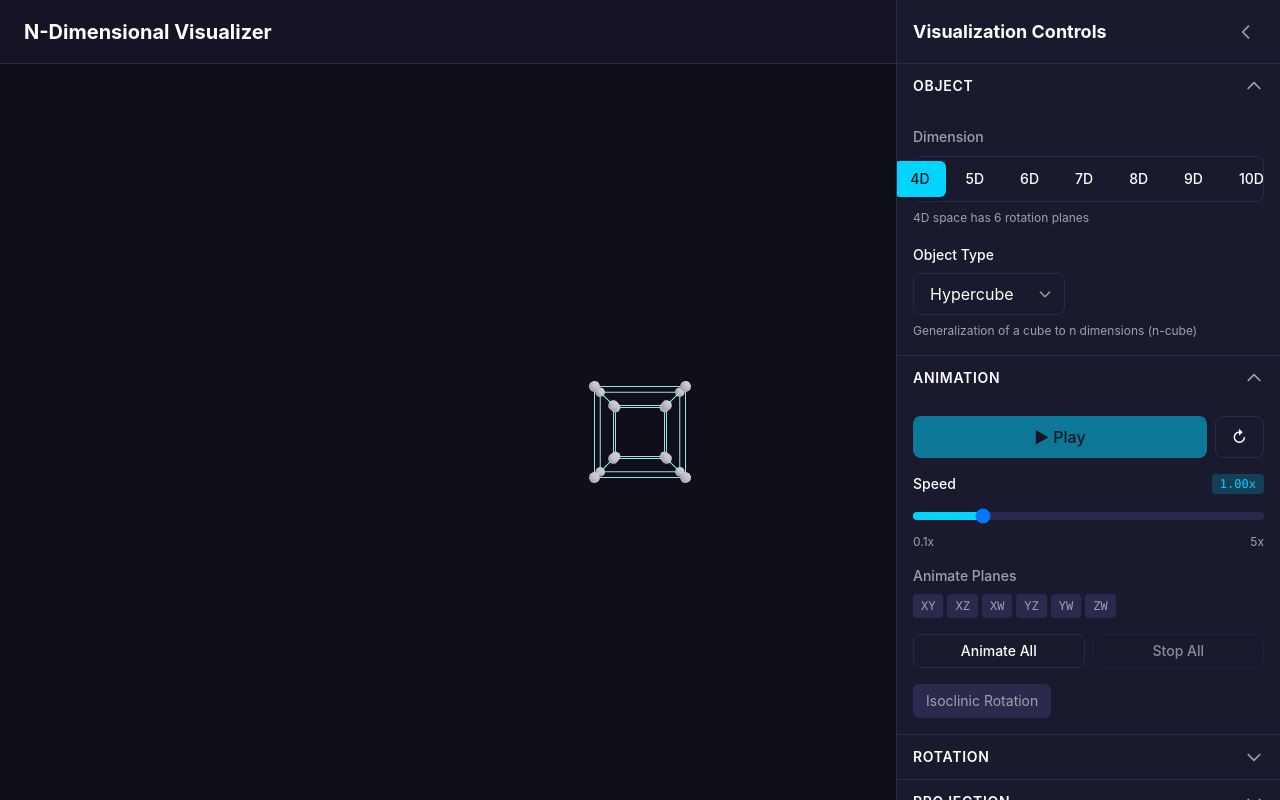
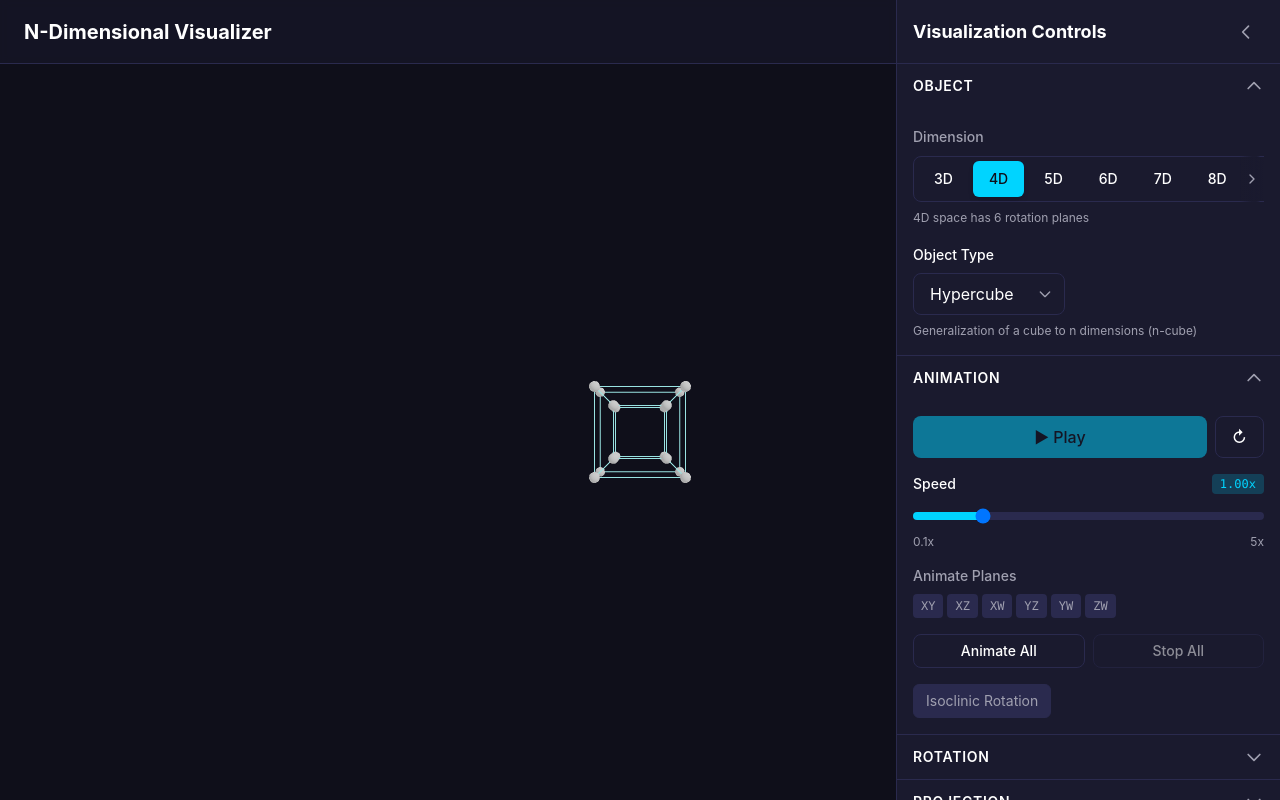
Before and after one commit to michael-h-patrianna/mdimension, a React (Vite) app: page / in a window 1280 px wide. Built offline with nearby package versions, Linux system fonts and the light colour scheme.

Commit message:
feat(ui): Make DimensionSelector horizontally scrollable with gradient arrow controls

```diff
--- a/src/components/controls/DimensionSelector.tsx
+++ b/src/components/controls/DimensionSelector.tsx
@@ -3,7 +3,7 @@
  * Allows users to select the number of dimensions (3D, 4D, 5D, 6D)
  */
 
-import React from 'react';
+import React, { useRef, useState, useEffect } from 'react';
 import { ToggleGroup } from '@/components/ui/ToggleGroup';
 import { Tooltip } from '@/components/ui/Tooltip';
 import { useGeometryStore, MIN_DIMENSION, MAX_DIMENSION } from '@/stores/geometryStore';
@@ -25,11 +25,77 @@ function getDimensionOptions() {
   return options;
 }
 
+const ChevronLeft = () => (
+  <svg
+    xmlns="http://www.w3.org/2000/svg"
+    width="16"
+    height="16"
+    viewBox="0 0 24 24"
+    fill="none"
+    stroke="currentColor"
+    strokeWidth="2"
+    strokeLinecap="round"
+    strokeLinejoin="round"
+  >
+    <path d="M15 18l-6-6 6-6" />
+  </svg>
+);
+
+const ChevronRight = () => (
+  <svg
+    xmlns="http://www.w3.org/2000/svg"
+    width="16"
+    height="16"
+    viewBox="0 0 24 24"
+    fill="none"
+    stroke="currentColor"
+    strokeWidth="2"
+    strokeLinecap="round"
+    strokeLinejoin="round"
+  >
+    <path d="M9 18l6-6-6-6" />
+  </svg>
+);
+
 export const DimensionSelector: React.FC<DimensionSelectorProps> = ({
   className = '',
   disabled = false,
 }) => {
   const { dimension, setDimension } = useGeometryStore();
+  const scrollContainerRef = useRef<HTMLDivElement>(null);
+  const [canScrollLeft, setCanScrollLeft] = useState(false);
+  const [canScrollRight, setCanScrollRight] = useState(false);
+
+  const checkScroll = () => {
+    if (scrollContainerRef.current) {
+      const { scrollLeft, scrollWidth, clientWidth } = scrollContainerRef.current;
+      setCanScrollLeft(scrollLeft > 0);
+      // Use a small tolerance for float/rounding issues
+      setCanScrollRight(Math.ceil(scrollLeft + clientWidth) < scrollWidth);
+    }
+  };
+
+  useEffect(() => {
+    checkScroll();
+    window.addEventListener('resize', checkScroll);
+    return () => window.removeEventListener('resize', checkScroll);
+  }, []);
+
+  // Re-check scroll availability when dimension changes (though options are static, good practice)
+  useEffect(() => {
+    checkScroll();
+  }, [dimension]);
+
+  const scroll = (direction: 'left' | 'right') => {
+    if (scrollContainerRef.current) {
+      const scrollAmount = 150;
+      scrollContainerRef.current.scrollBy({
+        left: direction === 'left' ? -scrollAmount : scrollAmount,
+        behavior: 'smooth',
+      });
+      // checkScroll will be called by onScroll event
+    }
+  };
 
   const handleChange = (value: string) => {
     const newDimension = parseInt(value, 10);
@@ -48,15 +114,47 @@ export const DimensionSelector: React.FC<DimensionSelectorProps> = ({
           Dimension
         </label>
       </Tooltip>
+
+      <div className="relative group">
+        {canScrollLeft && (
+          <button
+            type="button"
+            onClick={() => scroll('left')}
+            className="absolute left-0 top-0 bottom-0 z-10 px-1 bg-gradient-to-r from-panel-bg via-panel-bg/90 to-transparent flex items-center justify-center text-text-secondary hover:text-text-primary transition-colors rounded-l-lg"
+            aria-label="Scroll left"
+          >
+            <ChevronLeft />
+          </button>
+        )}
+
+        <div
+          ref={scrollContainerRef}
+          onScroll={checkScroll}
+          className="overflow-x-auto [&::-webkit-scrollbar]:hidden"
+        >
           <ToggleGroup
             options={getDimensionOptions()}
             value={String(dimension)}
             onChange={handleChange}
             disabled={disabled}
             ariaLabel="Select dimension"
-        className="w-full justify-center"
+            className="min-w-full w-max"
             data-testid="dimension-selector"
           />
+        </div>
+
+        {canScrollRight && (
+          <button
+            type="button"
+            onClick={() => scroll('right')}
+            className="absolute right-0 top-0 bottom-0 z-10 px-1 bg-gradient-to-l from-panel-bg via-panel-bg/90 to-transparent flex items-center justify-center text-text-secondary hover:text-text-primary transition-colors rounded-r-lg"
+            aria-label="Scroll right"
+          >
+            <ChevronRight />
+          </button>
+        )}
+      </div>
+
       <p className="text-xs text-text-secondary">
         {dimension}D space has {(dimension * (dimension - 1)) / 2} rotation planes
       </p>
```
Also changed, not shown: 1 other file (tests, documents, lock files or other folders). Lines whose indentation alone changed are shown as unchanged.
